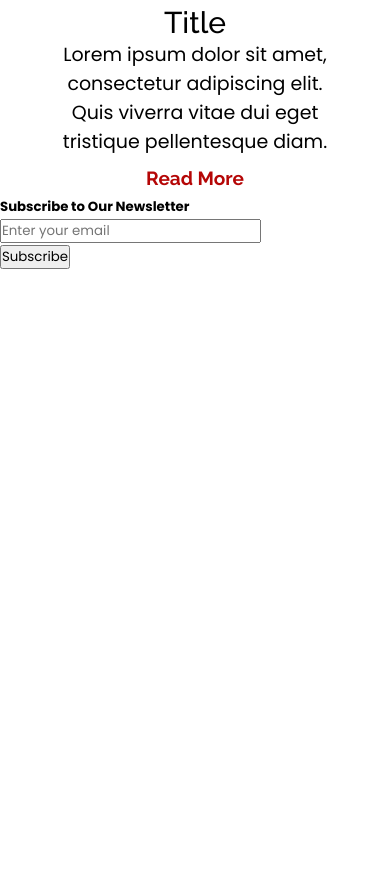
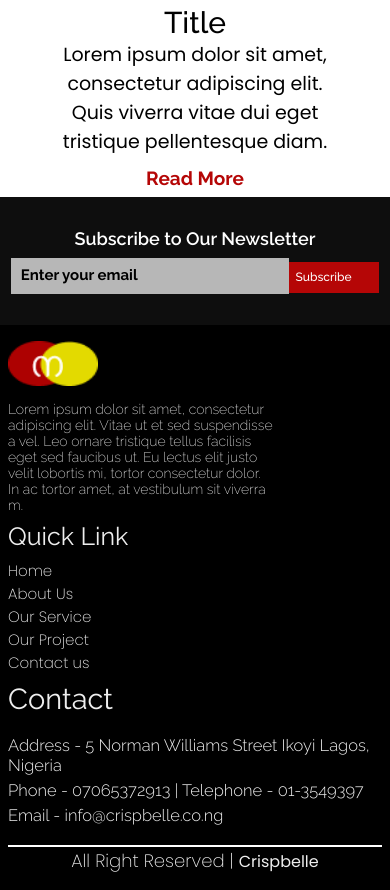
Before and after one commit to ololade154/new-project, a plain HTML site: page index.html in a window 390 px wide. Shown: the part 6811-7701 px from the top of the page. Before the commit the page ends 7080 px from the top, so only its background shows below. Drawn offline with Linux system fonts and the light colour scheme.

Commit message:
first commit

```diff
--- a/index.css
+++ b/index.css
@@ -396,8 +396,8 @@
     font-weight: 700;
   }
   .news-letter {
-    background-color: #111111cc;
-    padding: 3rem 0.7rem;
+    background-color: #0e0e0e;
+    padding: 4rem 0.7rem;
     text-align: center;
   }
 
@@ -442,6 +442,89 @@
     font-weight: 600;
     text-align: right;
     font-family: Raleway;
+  }
+  footer {
+    background-color: #000000;
+    padding: 2rem 1rem;
+  }
+  .footer-content {
+    display: flex;
+    color: #eeeeee;
+    justify-content: center;
+    gap: 7rem;
+    padding-bottom: 2rem;
+  }
+  .footer-head {
+    margin-left: 7rem;
+    width: 90px;
+    height: 45px;
+    position: relative;
+  }
+  .footer-design {
+    position: absolute;
+    left: 9rem;
+    margin-top: 0.9rem;
+    width: 31px;
+    height: 23px;
+  }
+
+  .footer-about p {
+    margin-top: 3.5rem;
+    font-size: 20px;
+    font-weight: 300;
+    font-family: Raleway;
+    padding-left: 5rem;
+  }
+  .link {
+    padding-bottom: 2rem;
+  }
+  .link h6 {
+    font-size: 29px;
+    font-weight: 400;
+    font-family: Raleway;
+    margin-bottom: 1rem;
+  }
+
+  .quick-link li {
+    list-style-type: none;
+    text-align: center;
+    font-size: 19px;
+    font-weight: 200;
+    font-family: Raleway;
+  }
+  .quick-link li a {
+    text-decoration: none;
+    color: #eeeeee;
+  }
+  .information h6 {
+    font-size: 29px;
+    font-weight: 400;
+    font-family: Raleway;
+    margin-bottom: 1.2rem;
+  }
+  .information p {
+    font-size: 16.5px;
+    font-weight: 300;
+    font-family: Raleway;
+    margin-bottom: 0.3rem;
+  }
+  .divider {
+    border: 0.5px solid white;
+  }
+  .divider-content {
+    color: #eeeeee;
+    text-align: center;
+    display: block;
+    font-family: Raleway;
+  }
+  .divider-content1 {
+    font-size: 18px;
+    font-weight: 200;
+  }
+  .divider-content2 {
+    font-size: 18px;
+    font-weight: 700;
+    display: block;
   }
 }
 @media screen and (min-width: 100px) and (max-width: 770px) {
@@ -808,4 +891,131 @@
   .news-content {
     text-align: center;
   }
+  .news-letter {
+    background-color: #0e0e0e;
+    padding: 1.9rem 0.7rem;
+    text-align: center;
+  }
+
+  .news-letter h5 {
+    color: white;
+    font-size: 18px;
+    font-weight: 600;
+    font-family: Raleway;
+  }
+  .news-letter-button {
+    display: flex;
+    flex-direction: row;
+    justify-content: center;
+  }
+  .letter-input input {
+    padding: 0.5rem 5rem 0.5rem 0.6rem;
+    width: 100%;
+    display: block;
+    border: 0;
+    outline: 0;
+    margin-top: 0.6rem;
+    background-color: #ffffffb3;
+  }
+  input::placeholder {
+    color: #000000;
+    font-size: 15px;
+    font-weight: 700;
+    text-align: left;
+    display: block;
+    font-family: Raleway;
+  }
+
+  .letter-button button {
+    padding: 0.5rem 1.7rem 0.6rem 0.4rem;
+    display: block;
+    border: 0;
+    outline: 0;
+    margin-top: 0.8rem;
+    background-color: #b50606;
+    color: white;
+    font-size: 12px;
+    font-weight: 500;
+    text-align: right;
+    font-family: Raleway;
+  }
+  footer {
+    background-color: #000000;
+    padding: 1rem 0.5rem;
+  }
+  .footer-content {
+    display: flex;
+    flex-direction: column;
+    color: #eeeeee;
+    justify-content: center;
+    gap: 0.5rem;
+    padding-bottom: 1rem;
+  }
+  .footer-head {
+    width: 90px;
+    height: 45px;
+    position: relative;
+  }
+  .footer-design {
+    position: absolute;
+    left: 2rem;
+    margin-top: 0.9rem;
+    width: 31px;
+    height: 23px;
+  }
+
+  .footer-about p {
+    margin-top: 0.5rem;
+    font-size: 14px;
+    font-weight: 200;
+    font-family: Raleway;
+  }
+
+  .link h6 {
+    font-size: 25px;
+    font-weight: 400;
+    font-family: Raleway;
+    margin-bottom: 0.5rem;
+  }
+
+  .quick-link li {
+    list-style-type: none;
+    font-size: 15px;
+    font-weight: 200;
+    font-family: Raleway;
+  }
+  .quick-link li a {
+    text-decoration: none;
+    color: #eeeeee;
+  }
+  .information h6 {
+    font-size: 29px;
+    font-weight: 400;
+    font-family: Raleway;
+    margin-bottom: 1.2rem;
+  }
+  .information p {
+    font-size: 16.5px;
+    font-weight: 300;
+    font-family: Raleway;
+    margin-bottom: 0.3rem;
+  }
+  .divider {
+    border: 0.2px solid white;
+  }
+  .divider-content {
+    color: #eeeeee;
+    text-align: center;
+    display: block;
+    font-family: Raleway;
+  }
+  .divider-content1 {
+    font-size: 18px;
+    font-weight: 200;
+  }
+  .divider-content2 {
+    font-size: 18px;
+    font-weight: 700;
+    display: block;
+  }
 }
--- a/index.html
+++ b/index.html
@@ -187,6 +187,46 @@
         </div>
       </div>
     </section>
+    <footer>
+      <div class="head">
+        <img src="/images/logo.png" alt="" class="footer-head" />
+        <img src="/images/logo-design.png" alt="" class="footer-design" />
+      </div>
+      <div class="footer-content">
+        <div class="footer-about">
+          <p>
+            Lorem ipsum dolor sit amet, consectetur <br />adipiscing elit. Vitae
+            ut et sed suspendisse<br />
+            a vel. Leo ornare tristique tellus facilisis<br />
+            eget sed faucibus ut. Eu lectus elit justo<br />
+            velit lobortis mi, tortor consectetur dolor. <br />In ac tortor
+            amet, at vestibulum sit viverra<br />
+            m.
+          </p>
+        </div>
+        <div class="link">
+          <h6>Quick Link</h6>
+          <ul class="quick-link">
+            <li><a href="#">Home</a></li>
+            <li><a href="#">About Us</a></li>
+            <li><a href="#">Our Service</a></li>
+            <li><a href="#">Our Project</a></li>
+            <li><a href="#">Contact us </a></li>
+          </ul>
+        </div>
+        <div class="information">
+          <h6>Contact</h6>
+          <p>Address - 5 Norman Williams Street Ikoyi Lagos, Nigeria</p>
+          <p>Phone - 07065372913 | Telephone - 01-3549397</p>
+          <p>Email - info@crispbelle.co.ng</p>
+        </div>
+      </div>
+      <div class="divider"></div>
+      <div class="divider-content">
+        <span class="divider-content1">All Right Reserved | </span>
+        <span class="didvider-content2">Crispbelle</span>
+      </div>
+    </footer>
     <script>
       let navBar = document.querySelector(".nav-bar");
       let isNavBarVisible = true;
```
